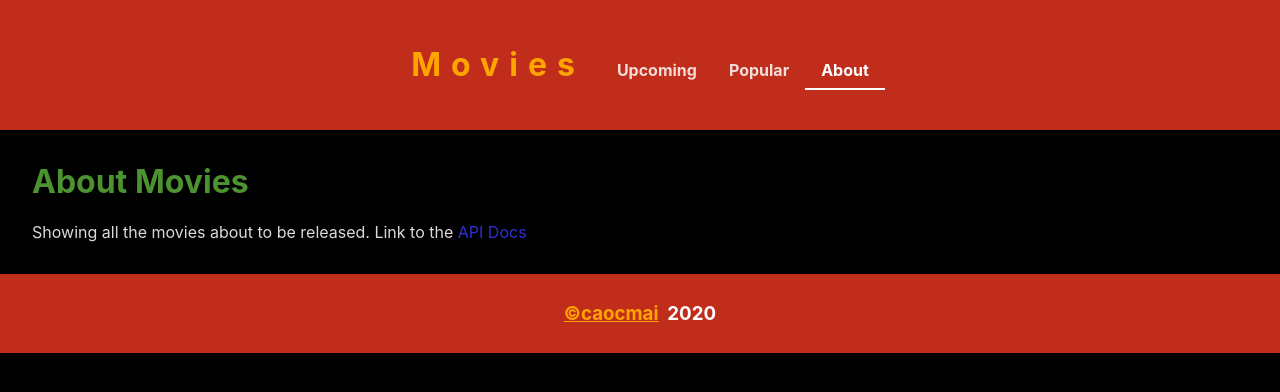
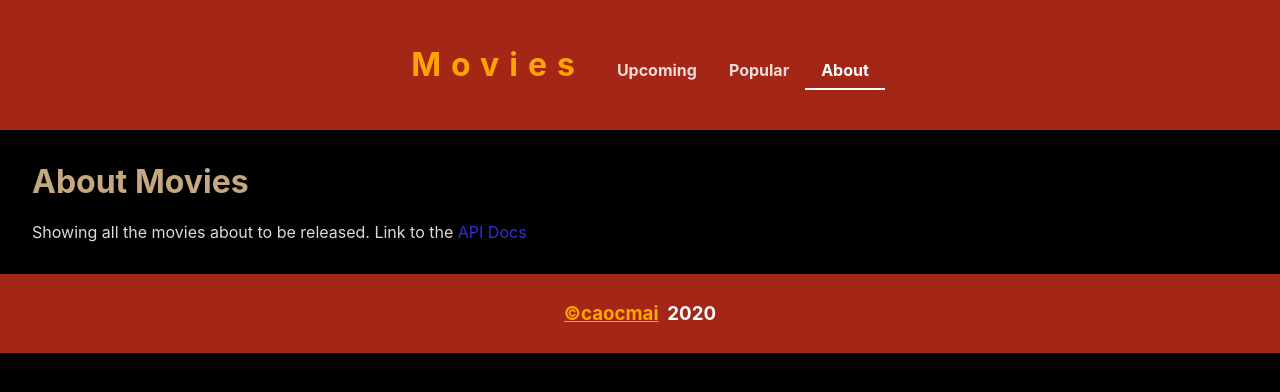
Before and after one commit to caocmai/react-themoviedb, a React (Create React App) app: page /#/about in a window 1280 px wide. Shown: the top 392 px of the page. Built offline with nearby package versions, Linux system fonts and the light colour scheme.

Commit message:
[update] header and footer background color

```diff
--- a/src/App.css
+++ b/src/App.css
@@ -7,7 +7,7 @@
 }
 
 .movie-title {
-  color: rgba(93, 177, 59, 0.829);
+  color: #c5a880;
 }
 
 @keyframes mymove {
--- a/src/components/header/Header.css
+++ b/src/components/header/Header.css
@@ -6,7 +6,7 @@
     justify-content: center;
     padding: 1em;
     margin-bottom: 2em;
-    background-color: rgb(192, 45, 26);
+    background-color: rgba(192, 45, 26, 0.856);
     color: #fff;
     animation: opacity 1.5s;
     animation-iteration-count: 1
@@ -54,7 +54,7 @@
     display: flex;
     justify-content: center;
     padding: 1.5em;
-    background-color: rgb(192, 45, 26);
+    background-color: rgba(192, 45, 26, 0.856);
     color: #fff;
     margin: 0;
   }
```
Also changed, not shown: 1 other file (tests, documents, lock files or other folders).
